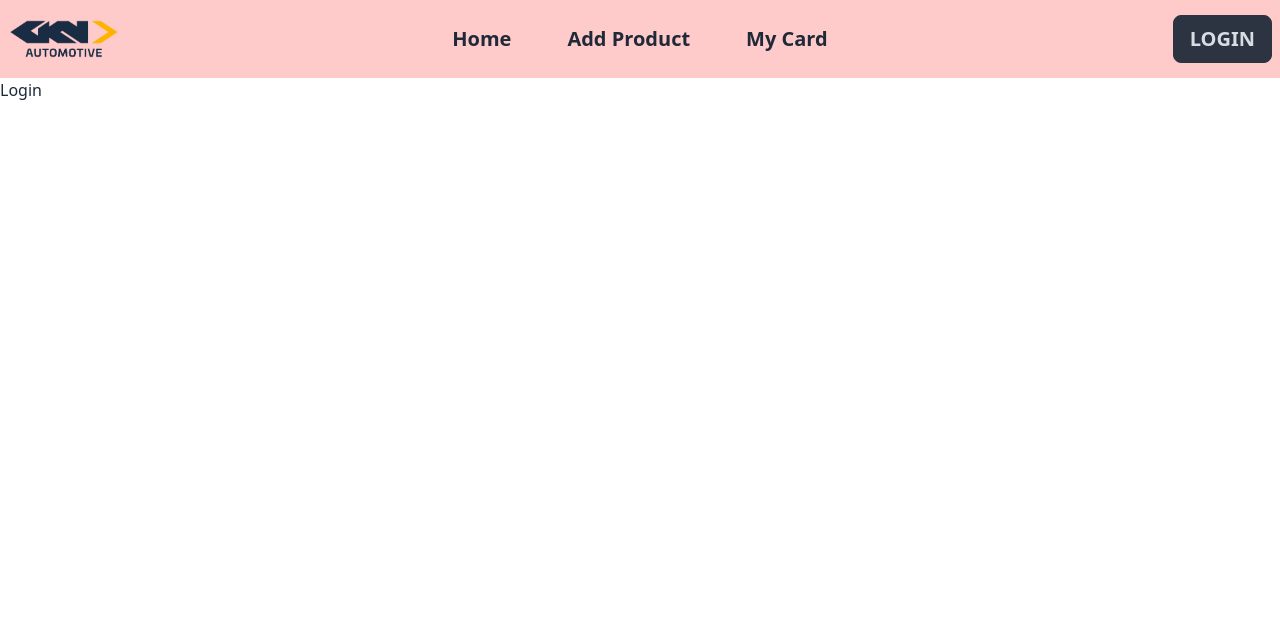
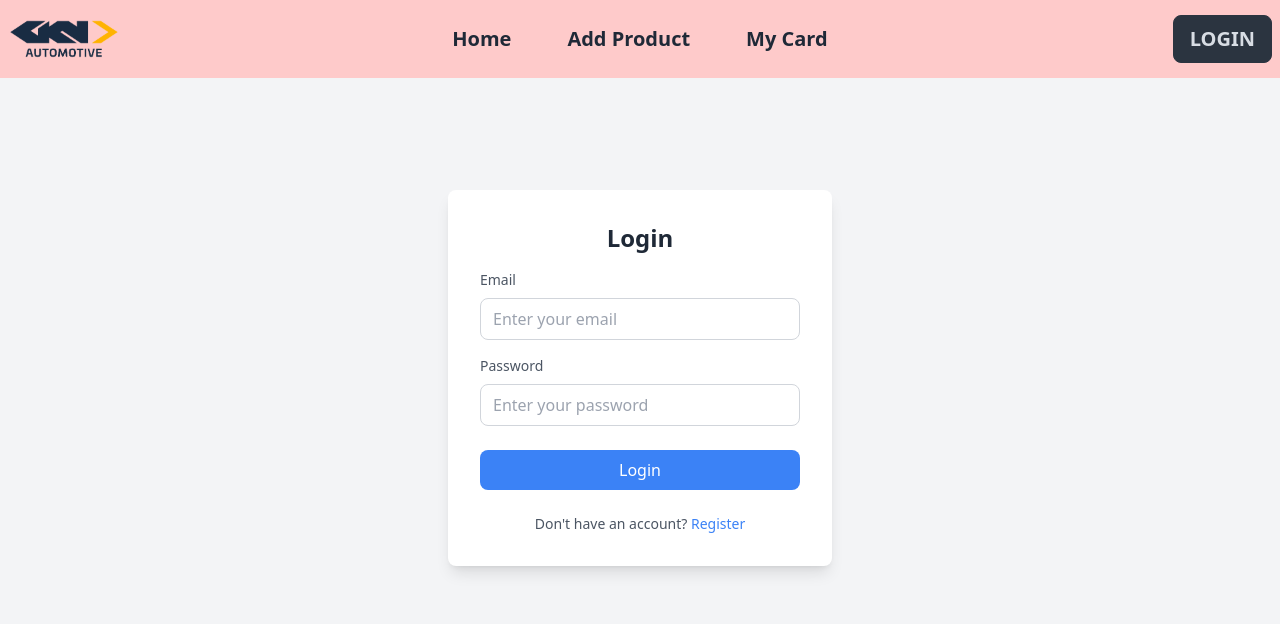
Before and after one commit to liton61/automotive-client-side, a React (Vite) app: page /login in a window 1280 px wide. Shown: the top 624 px of the page. Built offline with nearby package versions, Linux system fonts and the light colour scheme.

Commit message:
login form added

```diff
--- a/src/components/Header/Header.jsx
+++ b/src/components/Header/Header.jsx
@@ -77,7 +77,7 @@ const Header = () => {
                 </div>
                 <div className="navbar-end">
                     <NavLink
-                        to="/Login"
+                        to="/login"
                         className={({ isActive, isPending }) =>
                             isPending ? "pending" : isActive ? "active" : ""
                         }
--- a/src/components/Login/Login.jsx
+++ b/src/components/Login/Login.jsx
@@ -1,9 +1,31 @@
+/* eslint-disable react/no-unescaped-entities */
+import { Link } from "react-router-dom";
 
 
 const Login = () => {
     return (
         <div>
-            <h1>Login</h1>
+            <div>
+                <div className="bg-gray-100 flex items-center justify-center py-28">
+                    <div className="bg-white w-96 p-8 rounded-lg shadow-lg">
+                        <h2 className="text-2xl font-semibold text-gray-800 mb-4 text-center">Login</h2>
+                        <form>
+                            <div className="mb-4">
+                                <label className="block text-gray-600 text-sm font-medium mb-2">Email</label>
+                                <input type="email" id="email" name="email" className="w-full px-3 py-2 border border-gray-300 rounded-lg focus:outline-none focus:border-blue-500" placeholder="Enter your email" required />
+                            </div>
+                            <div className="mb-6">
+                                <label className="block text-gray-600 text-sm font-medium mb-2">Password</label>
+                                <input type="password" id="password" name="password" className="w-full px-3 py-2 border border-gray-300 rounded-lg focus:outline-none focus:border-blue-500" placeholder="Enter your password" required />
+                            </div>
+                            <div className="mb-6">
+                                <button type="submit" className="w-full bg-blue-500 text-white py-2 px-4 rounded-lg hover:bg-blue-600 focus:outline-none focus:bg-blue-600">Login</button>
+                            </div>
+                        </form>
+                        <p className="text-gray-600 text-sm text-center">Don't have an account? <Link to="/register" className="text-blue-500">Register</Link></p>
+                    </div>
+                </div>
+            </div>
         </div>
     );
 };
```
